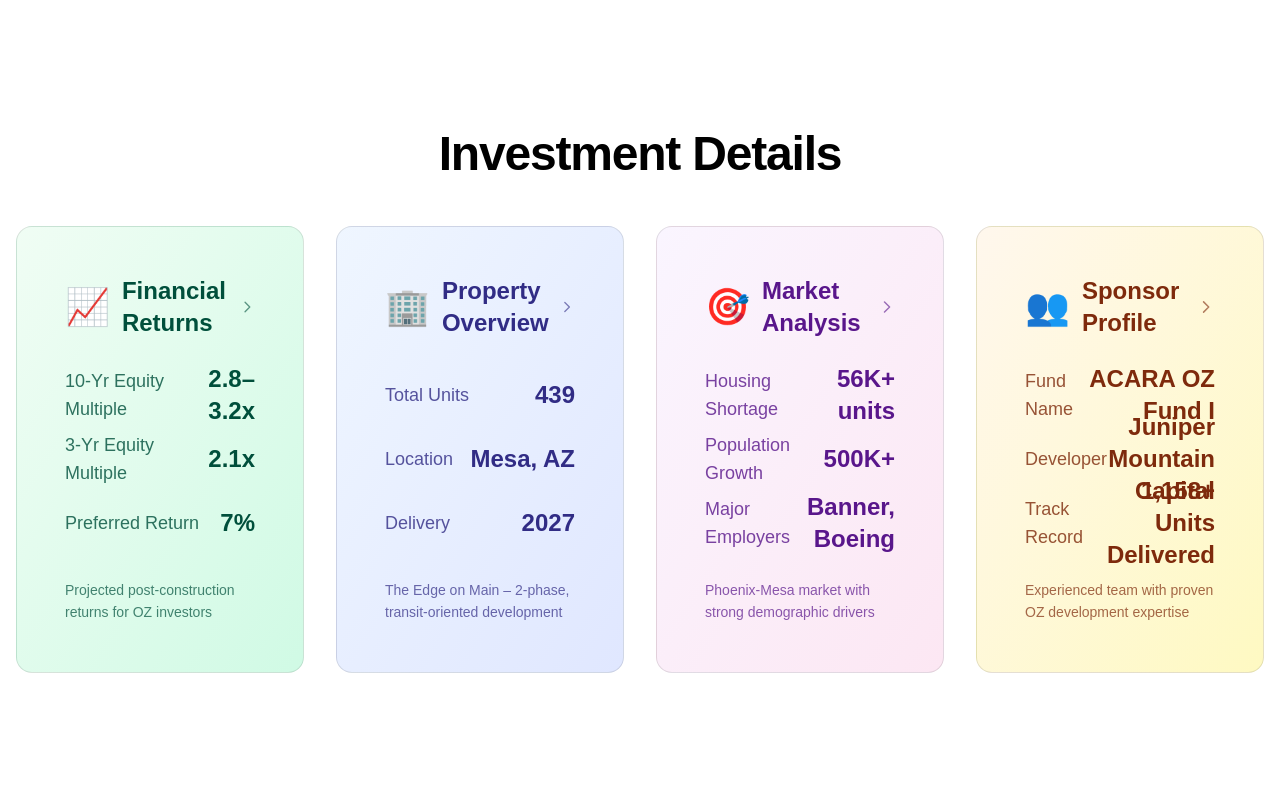
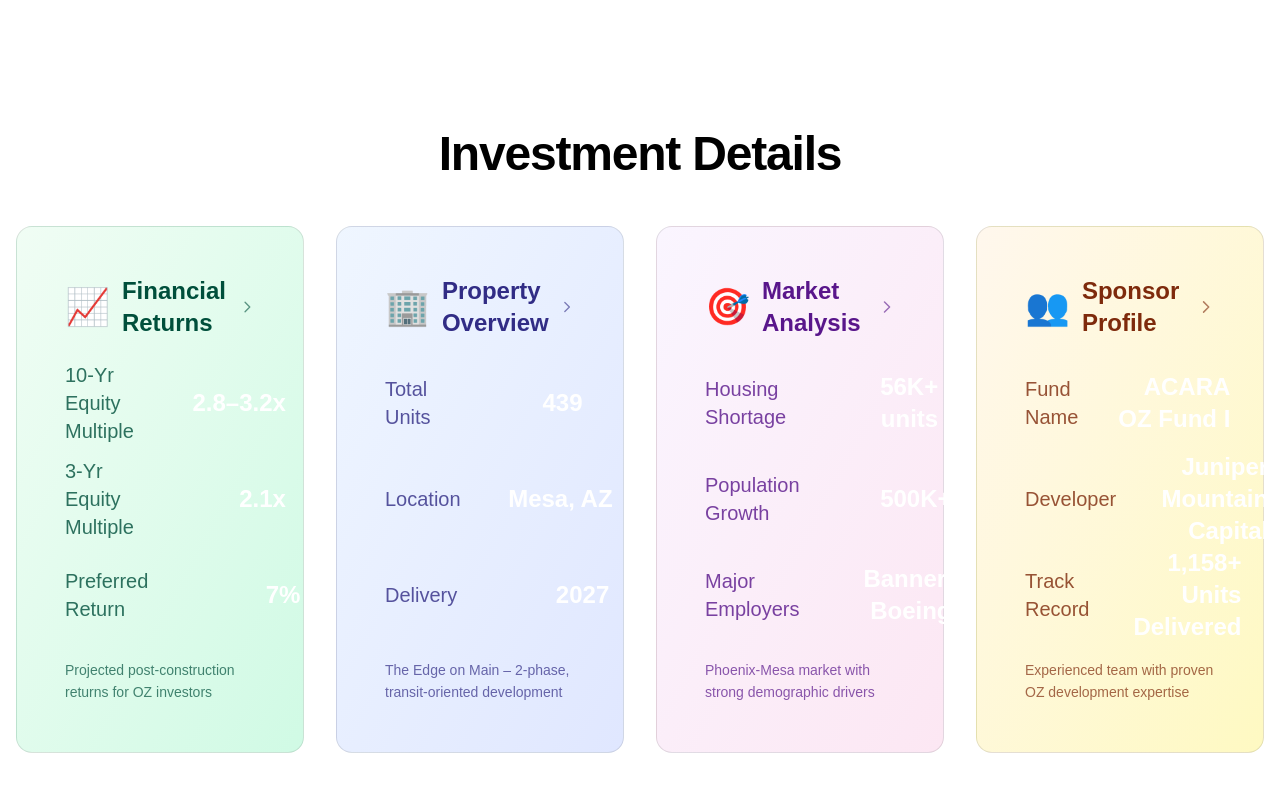
Before and after one commit to paramvora-myacara/oz-dev-dash, a Next.js app: page / in a window 1280 px wide. Shown: the part 1530-2321 px from the top of the page. Before the commit the page ends 2267 px from the top, so only its background shows below. Built offline with nearby package versions, Linux system fonts and the light colour scheme.

Commit message:
add vertical and horizontal spacing to cards

```diff
--- a/src/app/page.tsx
+++ b/src/app/page.tsx
@@ -232,13 +232,13 @@ export default function InvestmentDashboard() {
                     </svg>
                   </div>
 
-                  <div className="space-y-0 mb-6">
+                  <div className="space-y-4 mb-6">
                     {card.keyMetrics.map((metric, metricIdx) => (
-                      <div key={metricIdx} className="flex justify-between items-center h-16">
-                        <span className={`text-lg font-medium ${card.textColor} opacity-80`}>
+                      <div key={metricIdx} className="flex items-center h-20">
+                        <span className={`text-xl font-medium ${card.textColor} opacity-80 flex-1`}>
                           {metric.label}
                         </span>
-                        <span className={`text-2xl font-semibold ${card.textColor} text-right`}>
+                        <span className="text-2xl font-semibold text-white text-right ml-8 min-w-[120px]">
                           {metric.value}
                         </span>
                       </div>
```
